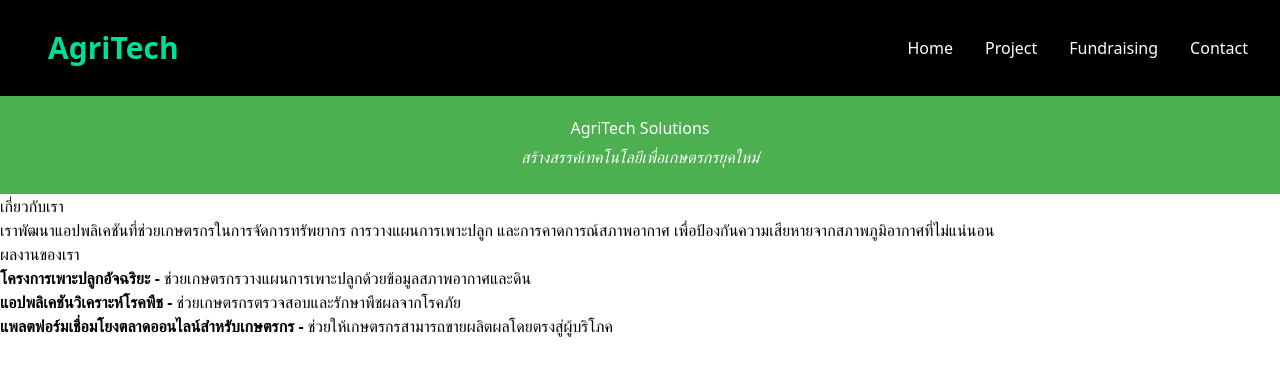
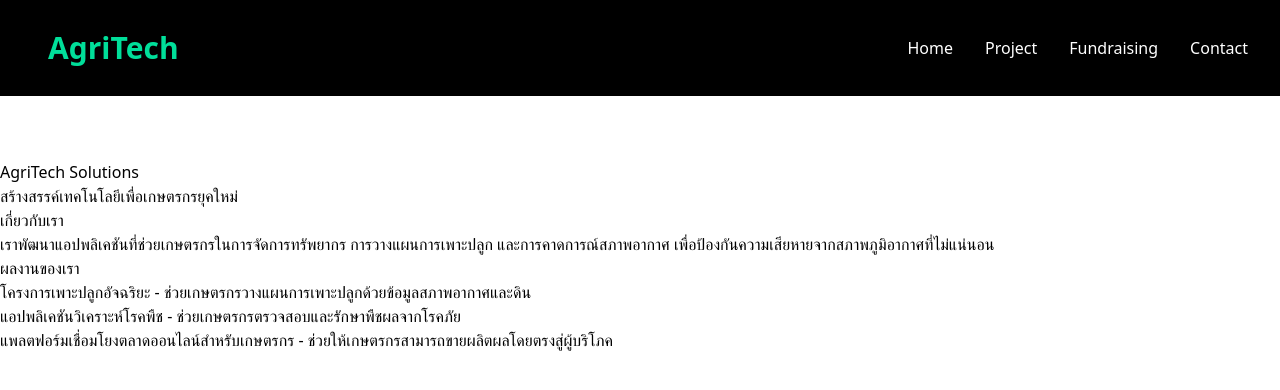
Before and after one commit to Potterpurpp/potteraomfree, a React (Vite) app in the folder my-react-app/: page / in a window 1280 px wide. Shown: the top 390 px of the page. Built offline with nearby package versions, Linux system fonts and the light colour scheme.

Commit message:
Revert "Add: try import module style and fix app styles"
This reverts commit 093946d1629575aabdffd9b65dd81f8c52ff0cae.

```diff
--- a/my-react-app/src/App.tsx
+++ b/my-react-app/src/App.tsx
@@ -10,12 +10,14 @@
   return (
     <Router>
       <StyledNavbar />
+      <div style={{ marginTop: "4rem" }}>
         <Routes>
           <Route path="/" element={<Home />} />
           <Route path="/projects" element={<ProjectsPage />} />
           <Route path="/fundraising" element={<FundraisingPage />} />{" "}
           <Route path="/contact" element={<ContactPage />} />
         </Routes>
+      </div>
     </Router>
   );
 };
--- a/my-react-app/src/pages/Home.tsx
+++ b/my-react-app/src/pages/Home.tsx
@@ -1,28 +1,11 @@
-import styles from "../styles/Home.module.css";
-
 const HomePage = () => {
-  const projects = [
-    {
-      title: "โครงการเพาะปลูกอัจฉริยะ",
-      description: "ช่วยเกษตรกรวางแผนการเพาะปลูกด้วยข้อมูลสภาพอากาศและดิน",
-    },
-    {
-      title: "แอปพลิเคชันวิเคราะห์โรคพืช",
-      description: "ช่วยเกษตรกรตรวจสอบและรักษาพืชผลจากโรคภัย",
-    },
-    {
-      title: "แพลตฟอร์มเชื่อมโยงตลาดออนไลน์สำหรับเกษตรกร",
-      description: "ช่วยให้เกษตรกรสามารถขายผลิตผลโดยตรงสู่ผู้บริโภค",
-    },
-  ];
-
   return (
     <>
-      <header className={styles.header}>
+      <header>
         <h1>AgriTech Solutions</h1>
         <p>สร้างสรรค์เทคโนโลยีเพื่อเกษตรกรยุคใหม่</p>
       </header>
-      <section className={styles.section}>
+      <section>
         <h2>เกี่ยวกับเรา</h2>
         <p>
           เราพัฒนาแอปพลิเคชันที่ช่วยเกษตรกรในการจัดการทรัพยากร
@@ -30,15 +13,21 @@
           เพื่อป้องกันความเสียหายจากสภาพภูมิอากาศที่ไม่แน่นอน
         </p>
       </section>
-      <section className={styles.section}>
+      <section>
         <h2>ผลงานของเรา</h2>
         <ul>
-          {projects.map((project, index) => (
-            <li key={index}>
-              <strong>{project.title} - </strong>
-              {project.description}
-            </li>
-          ))}
+          <li>
+            โครงการเพาะปลูกอัจฉริยะ -
+            ช่วยเกษตรกรวางแผนการเพาะปลูกด้วยข้อมูลสภาพอากาศและดิน
+          </li>
+          <li>
+            แอปพลิเคชันวิเคราะห์โรคพืช -
+            ช่วยเกษตรกรตรวจสอบและรักษาพืชผลจากโรคภัย
+          </li>
+          <li>
+            แพลตฟอร์มเชื่อมโยงตลาดออนไลน์สำหรับเกษตรกร -
+            ช่วยให้เกษตรกรสามารถขายผลิตผลโดยตรงสู่ผู้บริโภค
+          </li>
         </ul>
       </section>
     </>
--- a/my-react-app/src/pages/contact.tsx
+++ b/my-react-app/src/pages/contact.tsx
@@ -26,7 +26,7 @@
   return (
     <>
       <header className="mb-1">
-        <h1 className="text-4xl font-bold text-center text-[#00df9a] mt-8">
+        <h1 className="text-4xl font-bold text-center text-[#00df9a]">
           ติดต่อเรา
         </h1>
       </header>
--- a/my-react-app/src/styles/Home.module.css
+++ /dev/null
@@ -1,45 +0,0 @@
-/* HomePage.module.css */
-.header {
-  background-color: #4caf50;
-  color: white;
-  padding: 20px;
-  text-align: center;
-}
-
-.header h1 {
-  margin: 0;
-}
-
-.header p {
-  margin: 5px 0;
-  font-style: italic;
-}
-
-.sample2 {
-  padding: 20px;
-  margin: 10px;
-}
-
-.sample2 h2 {
-  color: #333;
-}
-
-.sample2 ul {
-  list-style-type: square;
-  padding-left: 20px;
-}
-
-.sample2 li {
-  margin-bottom: 10px;
-}
-
-@media (max-width: 600px) {
-  .header,
-  .sample2 {
-    padding: 10px;
-  }
-
-  .sample2 ul {
-    padding-left: 15px;
-  }
-}
```
Also changed, not shown: 1 other file (tests, documents, lock files or other folders). Lines whose indentation alone changed are shown as unchanged.
